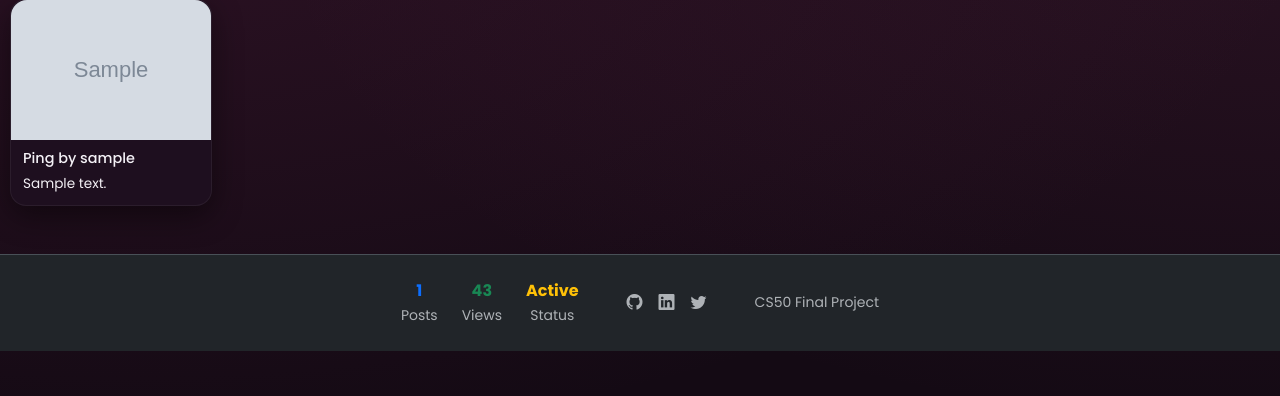
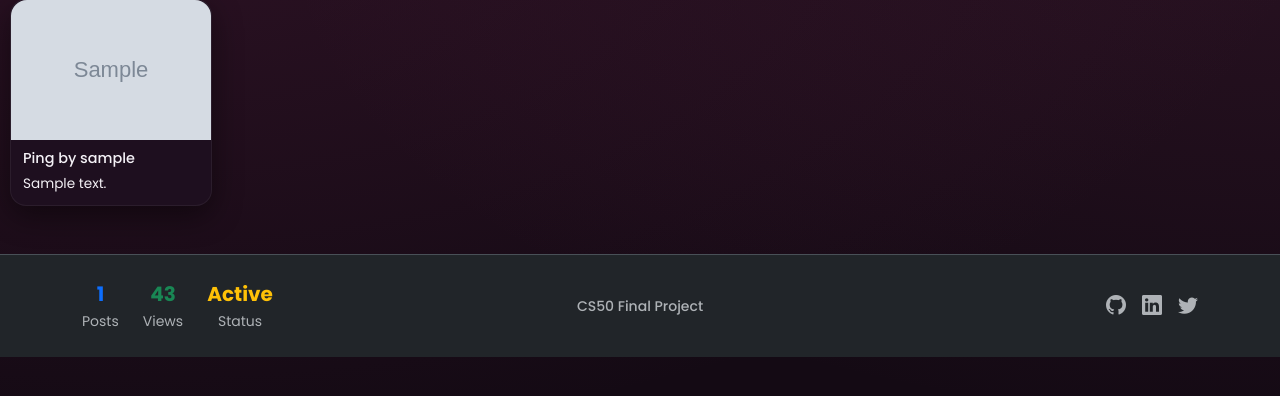
Before and after one commit to codebysnorlax/Django-PingPost, a Django app: template PingPost/tweet/templates/tweet_list.html in a window 1280 px wide. Shown: the part 74-470 px from the top of the page. Run offline with Django 3.2, Linux system fonts and the light colour scheme; the template is opened without the code that fills it: most values are stand-ins (such as "Sample title", 1, 10 or a date in 2020); grey boxes marked "Sample" are stand-in pictures.

Commit message:
fix footer

```diff
--- a/PingPost/tweet/templates/tweet_list.html
+++ b/PingPost/tweet/templates/tweet_list.html
@@ -36,27 +36,33 @@ Ping-Post
 {% if tweets %}
 <footer class="mt-5 py-4 bg-dark border-top">
    <div class="container">
-      <div class="d-flex flex-column flex-md-row justify-content-center align-items-center gap-4 gap-md-5 text-center">
-         <div class="d-flex gap-4">
+      <div class="row justify-content-between align-items-center">
+         <div class="col-md-4 text-center text-md-start mb-3 mb-md-0">
+            <div class="d-flex justify-content-center justify-content-md-start gap-4">
                <div class="text-center">
-               <div class="fw-bold text-primary">{{ tweets|length }}</div>
+                  <div class="fw-bold text-primary fs-5">{{ tweets|length }}</div>
                   <small class="text-muted">Posts</small>
                </div>
                <div class="text-center">
-               <div class="fw-bold text-success">{{ tweets|length|add:42 }}</div>
+                  <div class="fw-bold text-success fs-5">{{ tweets|length|add:42 }}</div>
                   <small class="text-muted">Views</small>
                </div>
                <div class="text-center">
-               <div class="fw-bold text-warning">Active</div>
+                  <div class="fw-bold text-warning fs-5">Active</div>
                   <small class="text-muted">Status</small>
                </div>
             </div>
-         <div class="d-flex gap-3">
-            <a href="https://github.com/codebysnorlax" class="text-muted"><i class="bi bi-github"></i></a>
-            <a href="https://linkedin.com/in/ravi-ranjan-9b338b333" class="text-muted"><i class="bi bi-linkedin"></i></a>
-            <a href="https://twitter.com/ravi_ranjan_404" class="text-muted"><i class="bi bi-twitter"></i></a>
          </div>
-         <small class="text-muted">CS50 Final Project</small>
+         <div class="col-md-4 text-center mb-3 mb-md-0">
+            <small class="text-muted fw-medium">CS50 Final Project</small>
+         </div>
+         <div class="col-md-4 text-center text-md-end">
+            <div class="d-flex justify-content-center justify-content-md-end gap-3">
+               <a href="https://github.com/codebysnorlax" class="text-muted fs-5"><i class="bi bi-github"></i></a>
+               <a href="https://linkedin.com/in/ravi-ranjan-9b338b333" class="text-muted fs-5"><i class="bi bi-linkedin"></i></a>
+               <a href="https://twitter.com/ravi_ranjan_404" class="text-muted fs-5"><i class="bi bi-twitter"></i></a>
+            </div>
+         </div>
       </div>
 
    </div>
```
Lines whose indentation alone changed are shown as unchanged.
